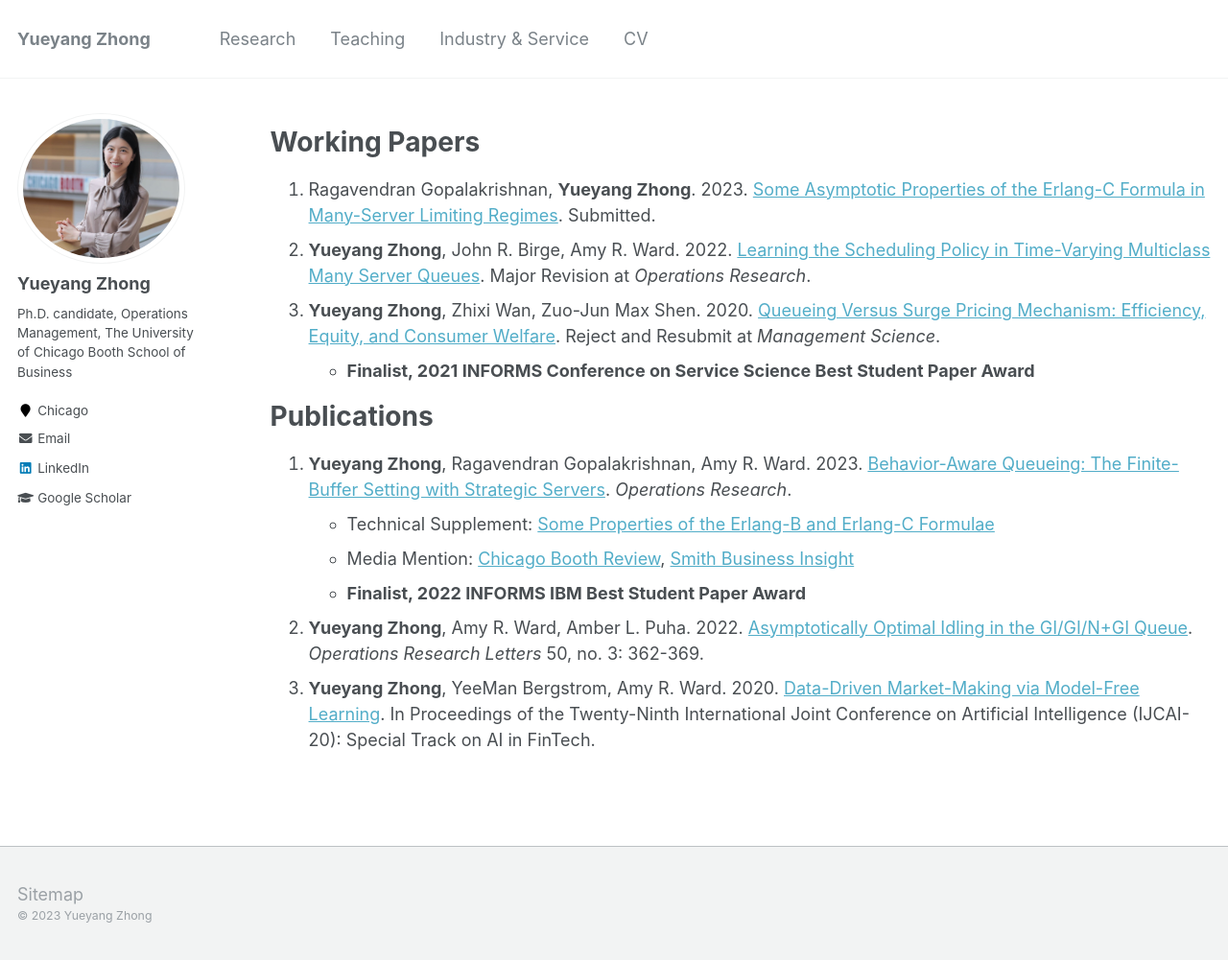
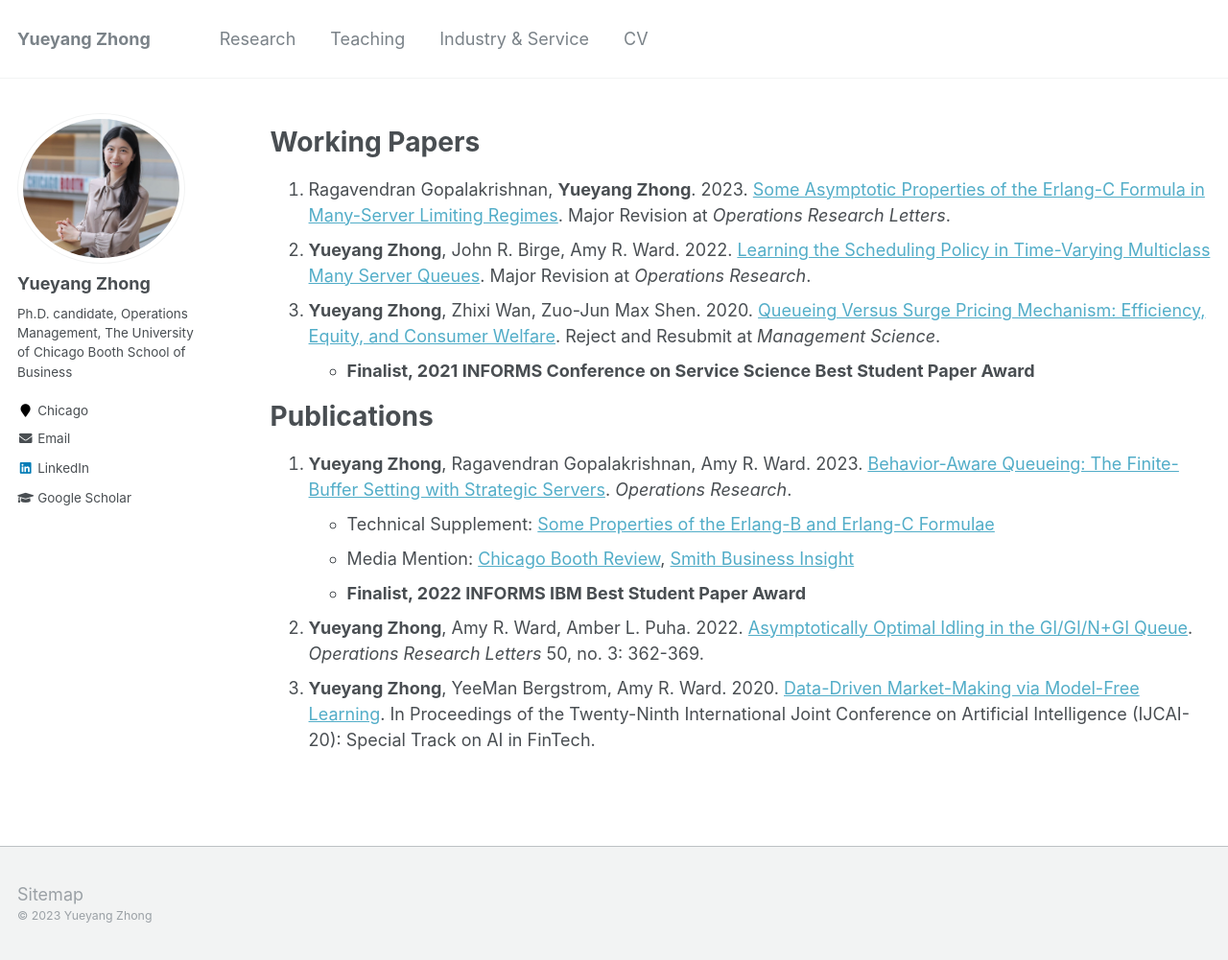
Before and after one commit to alicemengqi/site, a Jekyll site: the page built from _pages/publications.md, in a window 1280 px wide and 1001 px high. Shown: the whole window at 96% size. Built offline with Jekyll 4.4.1, drawn with Linux system fonts in a browser that asks for light colours.

Commit message:
Update publications.md

```diff
--- a/_pages/publications.md
+++ b/_pages/publications.md
@@ -7,7 +7,7 @@ author_profile: true
 {% include base_path %}
 
 # Working Papers
-1. Ragavendran Gopalakrishnan, **Yueyang Zhong**. 2023. [Some Asymptotic Properties of the Erlang-C Formula in Many-Server Limiting Regimes](https://arxiv.org/abs/2304.13845). Submitted.
+1. Ragavendran Gopalakrishnan, **Yueyang Zhong**. 2023. [Some Asymptotic Properties of the Erlang-C Formula in Many-Server Limiting Regimes](https://arxiv.org/abs/2304.13845). Major Revision at *Operations Research Letters*.
 2. **Yueyang Zhong**, John R. Birge, Amy R. Ward. 2022. [Learning the Scheduling Policy in Time-Varying Multiclass Many Server Queues](https://papers.ssrn.com/sol3/papers.cfm?abstract_id=4090021). Major Revision at *Operations Research*.
 3. **Yueyang Zhong**, Zhixi Wan, Zuo-Jun Max Shen. 2020. [Queueing Versus Surge Pricing Mechanism: Efficiency, Equity, and Consumer Welfare](https://papers.ssrn.com/sol3/papers.cfm?abstract_id=3699134). Reject and Resubmit at *Management Science*.
    - **Finalist, 2021 INFORMS Conference on Service Science Best Student Paper Award**
```
